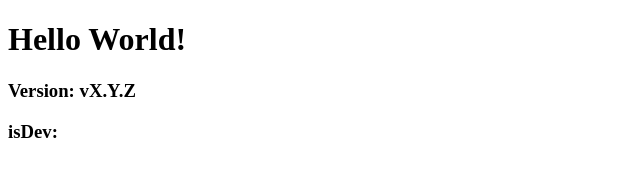
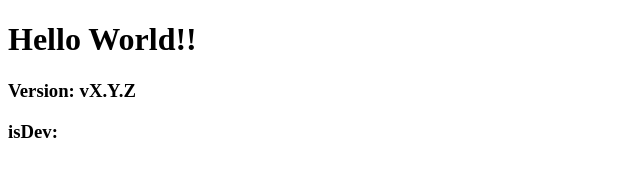
Before and after one commit to toreserter/electron-builder-tutorial, an Electron app: page index.html in a window 800 px wide. Shown: the full height of the page, 0-640 px from the left. Drawn offline with Linux system fonts and the light colour scheme; no server answers.

Commit message:
version 1.0.1

```diff
--- a/index.html
+++ b/index.html
@@ -6,7 +6,7 @@
     <title>Hello World!</title>
 </head>
 <body>
-<h1>Hello World!</h1>
+<h1>Hello World!!</h1>
 <h3>Version: <span id="version">vX.Y.Z</span></h3>
 <h3>isDev: <span id="isDev"></span></h3>
 
--- a/package.json
+++ b/package.json
@@ -1,6 +1,6 @@
 {
   "name": "electron-builder-tutorial",
-  "version": "1.0.0",
+  "version": "1.0.1",
   "description": "Tutorial for Electron Builder",
   "main": "main.js",
   "scripts": {
```
